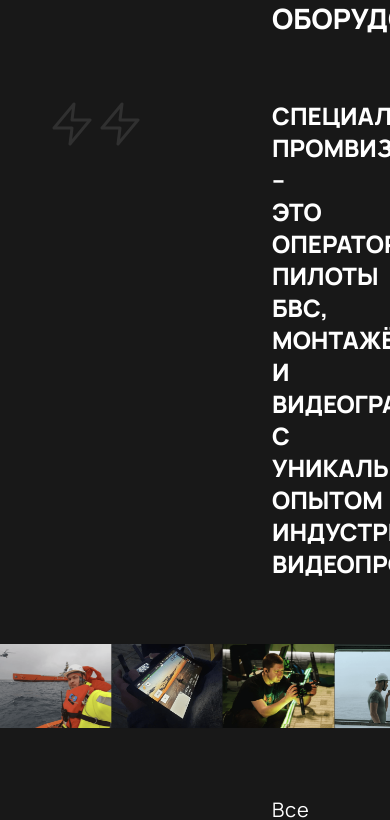
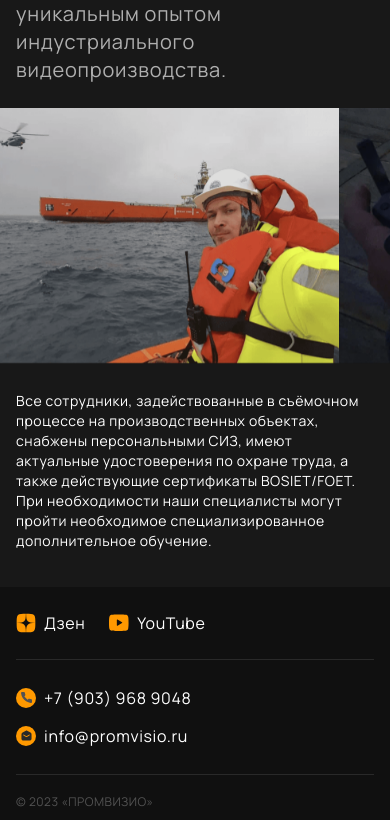
Before and after one commit to emildokukin/PromVisio, a React (Vite) app: page / in a window 390 px wide. Shown: the part 2829-3649 px from the top of the page. Built offline with nearby package versions, Linux system fonts and the light colour scheme.

Commit message:
Add Home mobile UI

```diff
--- a/src/components/common/page/Footer.module.scss
+++ b/src/components/common/page/Footer.module.scss
@@ -6,36 +6,102 @@
   color: $white;
 
   @include mobile {
-    display: none;
+    flex-direction: column;
+    padding: 26px $padding-mx 22px;
   }
+
+
 }
+
+.line {
+    height: 1px;
+    border: none;
+    margin-top: 68px;
+    background-color: $gray-div;
+
+    @include mobile {
+      margin-top: 26px;
+
+      &-short {
+      max-width: calc(100% - 56px);
+    }
+    }
+
+
+  }
 
 .info {
   display: flex;
   flex-direction: column;
-
-  hr {
-    height: 1px;
-    border: none;
-    margin-top: 68px;
-    background-color: $gray-div;
-  }
 }
 
 .email {
   display: block;
-  margin-left: 117px;
+
+  @include desktop {
+    margin-left: 117px;
+  }
+
+  @include mobile {
+    display: flex;
+    align-items: center;
+    margin-top: 14px;
+    gap: 8px;
+  }
+}
+
+.phone {
+  display: flex;
+  gap: 22px;
+
+  @include mobile {
+    align-items: center;
+    gap: 8px;
+  }
+}
+
+.email h2,
+.phone h2 {
+  @include mobile {
+    @include font-desktop-txt-regular;
+  }
 }
 
 .copyright {
-  @include font-desktop-txt-regular;
-
   margin-top: 40px;
   color: $gray;
+
+  @include desktop {
+    @include font-desktop-txt-regular;
+  }
+
+  @include mobile {
+    @include font-small;
+
+    margin-top: 20px;
+  }
 }
 
 .socials {
   display: flex;
+
+  .social {
+    @include mobile {
+      width: auto;
+      background-color: transparent;
+
+      img {
+        width: 20px;
+      }
+
+      span {
+        @include font-desktop-txt-regular;
+
+        margin-left: 8px;
+        color: $white;
+      }
+    }
+  }
 }
 
 .social {
@@ -48,8 +114,19 @@
   background-color: $gray-div;
   color: $general-accent;
 
+  @include mobile {
+    width: 20px;
+    height: 20px;
+    background-color: $general-accent;
+    color: $gray;
+  }
+
   &:not(:first-child) {
     margin-left: 10px;
+
+    @include mobile {
+      margin-left: 24px;
+    }
   }
 
   img,
@@ -57,6 +134,10 @@
     width: 22px;
     height: auto;
     object-fit: contain;
+
+    @include mobile {
+      width: 11px;
+    }
   }
 }
 
@@ -64,9 +145,8 @@
   display: flex;
   flex-direction: column;
   justify-content: space-between;
+
+  @include mobile {
+    margin-top: 26px;
+  }
 }
-
-.phone {
-  display: flex;
-  gap: 22px;
-}
--- a/src/components/common/page/Footer.tsx
+++ b/src/components/common/page/Footer.tsx
@@ -2,32 +2,49 @@ import HireButton from '../hire-button/HireButton'
 import LinkComponent from '../link-component/LinkComponent'
 import styles from './Footer.module.scss'
 import {ReactComponent as Phone} from '../../../icons/phone-small.svg'
+import {ReactComponent as Envelope} from '../../../icons/envelope.svg'
+import useMedia from '../../utils/useMedia'
+import clsx from 'clsx'
 
 interface FooterProps {
   showHireButton?: boolean
 }
 
+const Email = ({isMobile}: {isMobile?: boolean}) => (
+  <LinkComponent link='emailto:info@promvisio.ru' className={styles.email}>
+    {isMobile && (
+      <div className={styles.social}>
+        <Envelope />
+      </div>
+    )}
+
+    <h2>info@promvisio.ru</h2>
+  </LinkComponent>
+)
+
+const Copyright = () => <p className={styles.copyright}>© 2023 «ПРОМВИЗИО»</p>
+
 const Footer = ({showHireButton}: FooterProps) => {
+  const {isDesktop, isMobile} = useMedia()
+
   return (
     <footer className={styles.footer} id='footer'>
       <div className={styles.info}>
         <div className={styles.socials}>
           <LinkComponent link='#' linkExternal className={styles.social}>
-            <img src='/icons/dzen.svg' alt='dzen' />
+            <img src='/icons/dzen.svg' alt='dzen' /> {isMobile && <span>Дзен</span>}
           </LinkComponent>
 
           <LinkComponent link='#' linkExternal className={styles.social}>
-            <img src='/icons/youtube.svg' alt='youtube' />
+            <img src='/icons/youtube.svg' alt='youtube' /> {isMobile && <span>YouTube</span>}
           </LinkComponent>
 
-          <LinkComponent link='emailto:info@promvisio.ru' className={styles.email}>
-            <h2>info@promvisio.ru</h2>
-          </LinkComponent>
+          {isDesktop && <Email />}
         </div>
 
-        <hr />
+        <hr className={styles.line} />
 
-        <p className={styles.copyright}>© 2023 «ПРОМВИЗИО»</p>
+        {isDesktop && <Copyright />}
       </div>
 
       <div className={styles.action}>
@@ -39,8 +56,18 @@ const Footer = ({showHireButton}: FooterProps) => {
           <h2>+7 (903) 968 9048</h2>
         </LinkComponent>
 
+        {isMobile && <Email isMobile />}
+
         {showHireButton && <HireButton />}
       </div>
+
+      {isMobile && (
+        <>
+          <hr className={clsx(styles.line, styles.lineShort)} />
+
+          <Copyright />
+        </>
+      )}
     </footer>
   )
 }
--- a/src/components/pages/home/HomePage.module.scss
+++ b/src/components/pages/home/HomePage.module.scss
@@ -1,5 +1,9 @@
 .page {
   padding-bottom: 128px;
+
+  @include mobile {
+    padding-bottom: 36px;
+  }
 }
 
 .banner {
@@ -202,16 +206,35 @@
 .team {
   margin-top: 132px;
 
+  @include mobile {
+    margin-top: 32px;
+  }
+
   h1,
   h2,
   h3 {
     padding-left: 272px;
+
+    @include mobile {
+      padding-right: $padding-mx;
+      padding-left: $padding-mx;
+    }
   }
 
   h2 {
     position: relative;
-    max-width: 80%;
-    margin-top: 64px;
+
+    @include desktop {
+      max-width: 80%;
+      margin-top: 64px;
+    }
+
+    @include mobile {
+      @include font-adapt-h3;
+
+      margin-top: 16px;
+      color: $light-gray;
+    }
   }
 
   .icons {
@@ -228,13 +251,25 @@
   .swiper {
     margin-top: 64px;
 
+    @include mobile {
+      margin-top: 24px;
+    }
+
     :global .swiper-wrapper {
       transition-timing-function: ease-in-out;
     }
   }
 
   h3 {
-    max-width: 60%;
-    margin-top: 64px;
+    @include desktop {
+      max-width: 60%;
+      margin-top: 64px;
+    }
+
+    @include mobile {
+      @include font-adapt-txt-regular;
+
+      margin-top: 24px;
+    }
   }
 }
--- a/src/components/pages/home/HomePage.tsx
+++ b/src/components/pages/home/HomePage.tsx
@@ -5,6 +5,7 @@ import Help, {HelpItem} from './Help'
 import Reviews, {Review} from './Reviews'
 import {Swiper, SwiperSlide} from 'swiper/react'
 import {Autoplay} from 'swiper'
+import useMedia from '../../utils/useMedia'
 
 const HELP_ITEMS: HelpItem[] = [
   {
@@ -103,6 +104,8 @@ const REVIEWS: Review[] = [
 ]
 
 const HomePage = () => {
+  const {isMobile, isDesktop} = useMedia()
+
   return (
     <Page className={styles.page} floatingHireButton>
       <Helmet>
@@ -181,16 +184,18 @@ const HomePage = () => {
         <h2>
           Специалисты ПРОМВИЗИО – это операторы, пилоты БВС, монтажёры и видеографы с уникальным опытом индустриального
           видеопроизводства.
-          <span className={styles.icons}>
-            <img src='/icons/lightning.svg' alt='lightning' />
-            <img src='/icons/lightning.svg' alt='lightning' />
-          </span>
+          {isDesktop && (
+            <span className={styles.icons}>
+              <img src='/icons/lightning.svg' alt='lightning' />
+              <img src='/icons/lightning.svg' alt='lightning' />
+            </span>
+          )}
         </h2>
 
         <Swiper
           className={styles.swiper}
           modules={[Autoplay]}
-          slidesPerView={3.5}
+          slidesPerView={isMobile ? 1.15 : 3.5}
           grabCursor
           loop
           speed={600}
--- a/src/components/pages/home/Reviews.tsx
+++ b/src/components/pages/home/Reviews.tsx
@@ -35,7 +35,7 @@ const Slider = ({items}: {items: Review[]}) => {
       <Swiper
         modules={[Navigation]}
         className={styles.swiper}
-        slidesPerView={isMobile ? 1 : 1.5}
+        slidesPerView={isMobile ? 1.1 : 1.5}
         onSwiper={(swiper) => setSwiper(swiper)}
         onSlideChange={onSlideChange}
         spaceBetween={isMobile ? 16 : 72}
```
Also changed, not shown: src/icons/envelope.svg (added).
